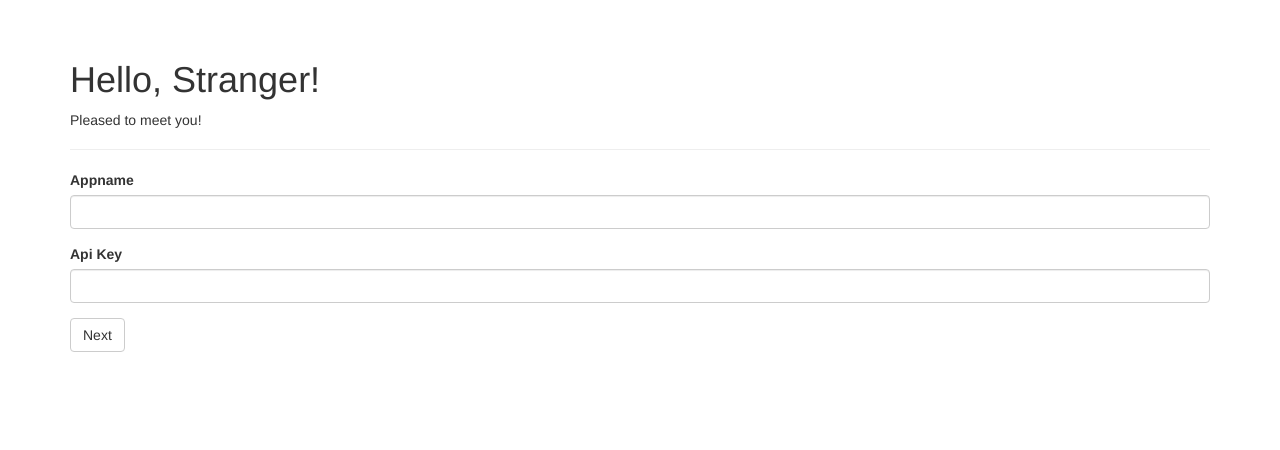
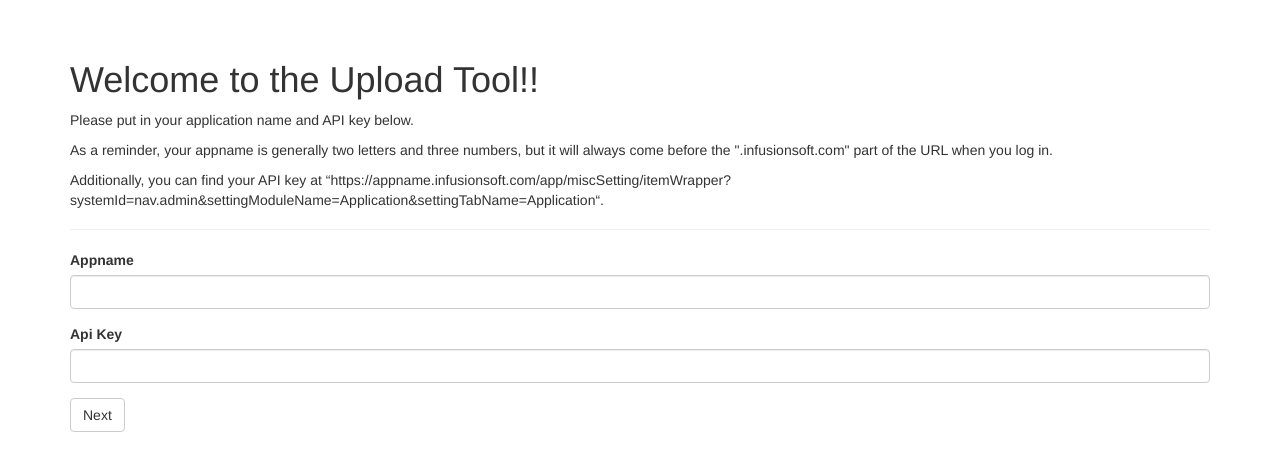
Before and after one commit to jeremiahmarks/flasktool, a Flask app: page / in a window 1280 px wide. Shown: the part 52-502 px from the top of the page. Run offline with Flask 2, Linux system fonts and the light colour scheme; some libraries are stand-ins or nearby versions.

Commit message:
first working demo

```diff
--- a/app/cia/forms.py
+++ b/app/cia/forms.py
@@ -11,3 +11,9 @@ class AppApiForm(Form):
     appname = StringField("Appname", validators=[Required()])
     api_key = StringField("Api Key", validators=[Required()])
     submit = SubmitField("Next")
+
+class GetCompCSV(Form):
+    submit = SubmitField("selectFile")
+
+class SelectCompCSV(Form):
+    submit = SubmitField("NextStep")
--- a/app/cia/views.py
+++ b/app/cia/views.py
@@ -3,16 +3,52 @@ from .. import db
 from ..models import User
 # from ..email import send_email
 from . import main
-from .forms import AppApiForm
+from .forms import AppApiForm, GetCompCSV, SelectCompCSV
 
+import Tkinter as tk
+import tkFileDialog
+tk.Tk().withdraw()
+
+
+def getFilePath(titletext="Please select a file"):
+    return tkFileDialog.askopenfilename(title=titletext)
+
+def getFolderPath(titletext="Please select a folder"):
+    return tkFileDialog.askdirectory(title=titletext)
 
 @main.route('/', methods=['GET', 'POST'])
 def index():
     form = AppApiForm()
     if form.appname.data:
+        print "A"
         session['appname'] = form.appname.data
         session['apikey'] = form.api_key.data
-        return redirect(url_for('.index'))
+        return redirect(url_for('.getCompanies'))
     return render_template('index.html',
                            form=form, appname=session.get('appname'),
                            known=session.get('known', False))
+
+@main.route('/howtogetcomps', methods=['GET', 'POST'])
+def getCompanies():
+    form = GetCompCSV()
+    if form.is_submitted():
+        print dir(form)
+        print form.submit.data
+        return redirect(url_for('.selectCompanies')) #This is just a place holder for now
+    print dir(form)
+    print form.submit.data
+    return render_template('getcomps.html', form=form)
+
+@main.route('/getcomps', methods=['GET', 'POST'])
+def selectCompanies():
+    form = SelectCompCSV()
+    if form.is_submitted():
+        return redirect(url_for('.getRelationshipsFile'))
+    return render_template('comps2.html', form=form)
+
+@main.route('/getrels', methods=['GET', 'POST'])
+def getRelationshipsFile():
+    form=GetCompCSV()
+    if form.is_submitted():
+        return redirect(url_for('.index')) #This is just a place holder for now
+    return render_template('base.html', form=form)
--- a/app/templates/index.html
+++ b/app/templates/index.html
@@ -5,12 +5,16 @@
 
 {% block page_content %}
 <div class="page-header">
-    <h1>Hello, {% if appname %}{{ appname }}{% else %}Stranger{% endif %}!</h1>
-    {% if not known %}
-    <p>Pleased to meet you!</p>
-    {% else %}
-    <p>Happy to see you again!</p>
-    {% endif %}
+    <h1>Welcome to the {% if appname %}{{ appname }}{% else %}Upload Tool!{% endif %}!</h1>
+    <p>Please put in your application name and API key below.</p>
+    <p>As a reminder, your appname is generally two letters and three numbers,
+       but it will always come before the ".infusionsoft.com" part of the URL
+       when you log in.
+    </p>
+    <p>
+        Additionally, you can find your API key at
+        “https://appname.infusionsoft.com/app/miscSetting/itemWrapper?systemId=nav.admin&settingModuleName=Application&settingTabName=Application“.
+    </p>
 </div>
 {{ wtf.quick_form(form) }}
 {% endblock %}
```
Also changed, not shown: app/templates/comps2.html (added, +13 -0 lines), app/templates/getcomps.html (added, +14 -0 lines), 7 other files.
